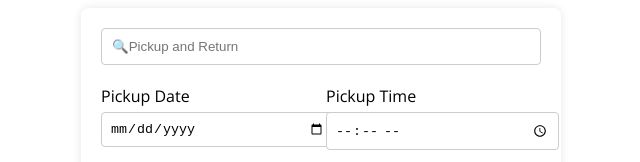
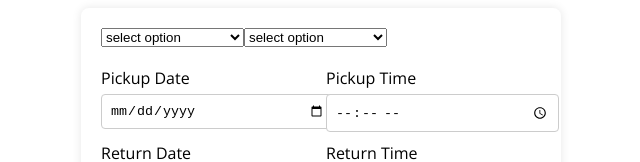
Before and after one commit to angelog5/transferApp, a React (Vite) app: page / in a window 1280 px wide. Both pictures are taken after a click on the button "Get Started". Shown: the top 162 px of the page, without its empty margins (319-959 px from the left). Built offline with nearby package versions, Linux system fonts and the light colour scheme; data requests are answered from the project's data file.

Commit message:
add dinamic select

```diff
--- a/src/components/SearchForm.jsx
+++ b/src/components/SearchForm.jsx
@@ -1,5 +1,7 @@
-import { useRef } from "react";
+import { useRef, useState } from "react";
 import "../assets/css/SearchForm.css";
+import useSWR from "swr";
+import { BASEURL, fetcher } from "../utils";
 
 export default function SearchForm() {
   const pickupReturnRef = useRef();
@@ -7,6 +9,11 @@ export default function SearchForm() {
   const pickupTimeRef = useRef();
   const returnDateRef = useRef();
   const returnTimeRef = useRef();
+  const pickupRef = useRef();
+  const returnRef = useRef();
+  const [selectId, setSelectId] = useState(0);
+
+  const { data, error, isLoading } = useSWR(BASEURL + "/locations", fetcher);
 
   const isValidForm = (form) => {
     for (const key in form) {
@@ -28,15 +35,36 @@ export default function SearchForm() {
     console.log(form);
   };
 
+  const handleChange = (e) => {
+    const id = e.target.value;
+    setSelectId(id);
+  };
+
   return (
     <form className="search-form" onSubmit={handleSubmit}>
       <div className="input-group">
-        <input
-          type="text"
-          placeholder="🔍Pickup and Return"
-          className="pickup-return-input"
-          ref={pickupReturnRef}
-        />
+        <select id="pickupselect" ref={pickupRef} onChange={handleChange}>
+          <option>select option</option>
+          {!isLoading &&
+            !error &&
+            data &&
+            data.map(({ id, name }) => (
+              <option value={id} disabled={id == selectId}>
+                {name}
+              </option>
+            ))}
+        </select>
+        <select id="returnselect" ref={returnRef} onChange={handleChange}>
+          <option>select option</option>
+          {!isLoading &&
+            !error &&
+            data &&
+            data.map(({ id, name }) => (
+              <option value={id} disabled={id == selectId}>
+                {name}
+              </option>
+            ))}
+        </select>
       </div>
       <div className="date-group">
         <div className="date-input">
```
